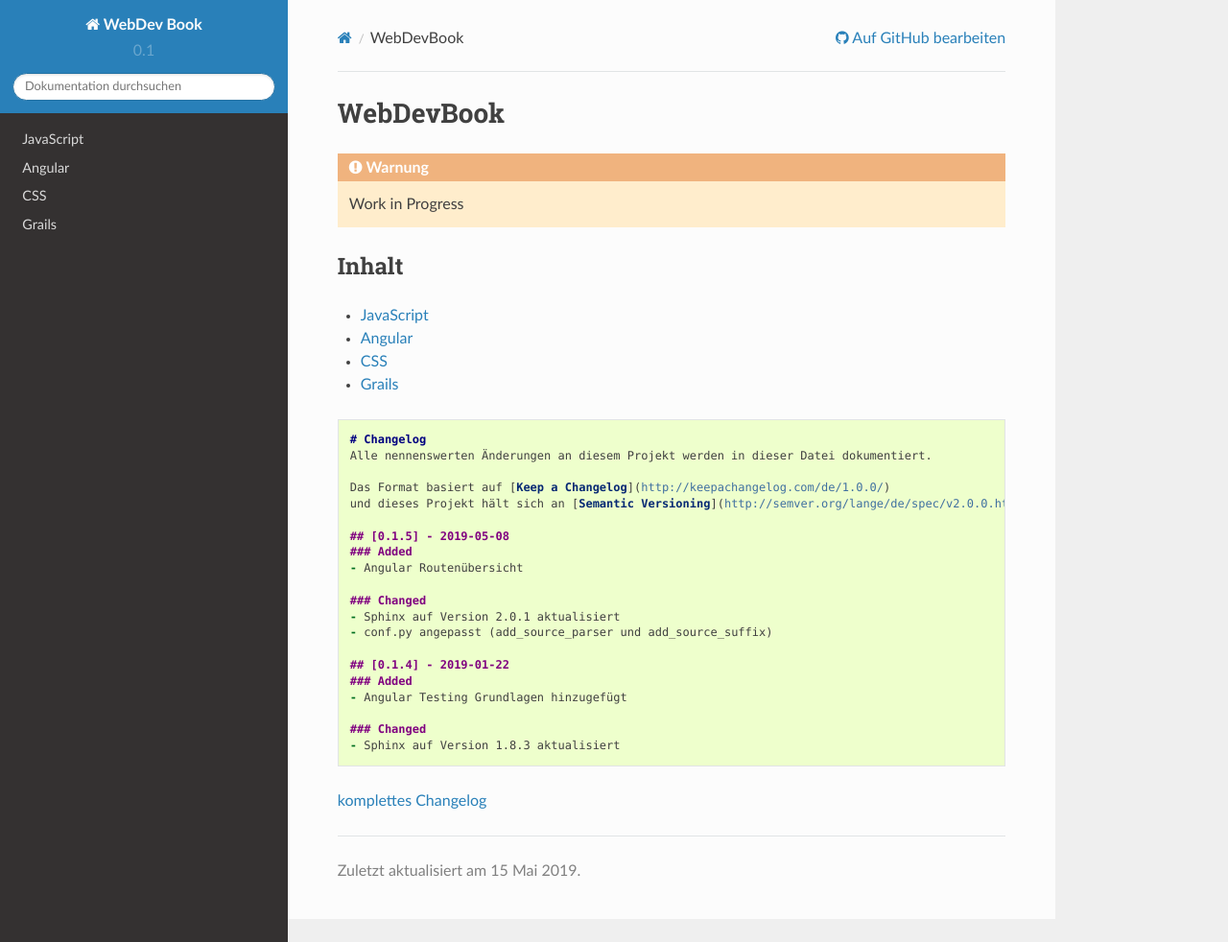
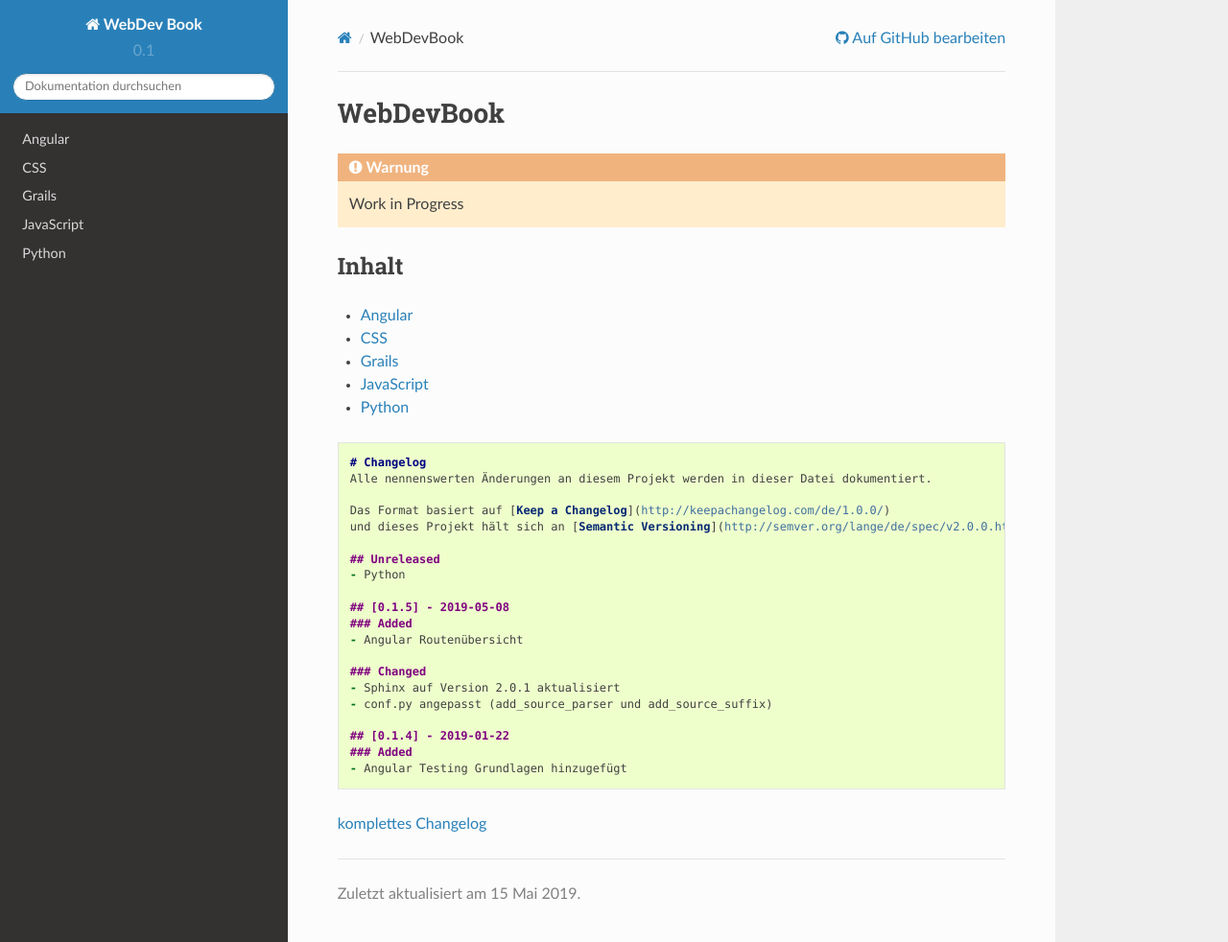
Before and after one commit to scholchr/webdevbook, a Sphinx documentation site: the page built from source/index.md, in a window 1280 px wide and 982 px high. Shown: the whole window at 96% size. Built offline with Sphinx 7.4.7 and the Read the Docs theme 2.0.0, drawn with Linux system fonts in a browser that asks for light colours; some of the changed lines change nothing that is shown.

Commit message:
(vorläufiges) Python-Kapitel hinzugefügt

````diff
--- a/changelog.md
+++ b/changelog.md
@@ -3,6 +3,9 @@
 
 Das Format basiert auf [Keep a Changelog](http://keepachangelog.com/de/1.0.0/)
 und dieses Projekt hält sich an [Semantic Versioning](http://semver.org/lange/de/spec/v2.0.0.html).
+
+## Unreleased
+- Python
 
 ## [0.1.5] - 2019-05-08
 ### Added
--- a/source/index.md
+++ b/source/index.md
@@ -11,10 +11,11 @@
 Inhalt
 ------
 
-* [JavaScript](javascript.md)
 * [Angular](angular.md)
 * [CSS](css.md)
 * [Grails](grails.md)
+* [JavaScript](javascript.md)
+* [Python](python.md)
 
 
 <!-- Table Beispiel:
--- /dev/null
+++ b/source/python.md
@@ -0,0 +1,44 @@
+```eval_rst
+:github_url: https://github.com/scholchr/webdevbook/tree/master/source/python.md
+```
+
+# Python
+
+## [VirtualEnvWrapper](https://github.com/davidmarble/virtualenvwrapper-win)
+
+* Make sure `C:\Python3x\Scripts` is in your $PATH
+* `pip install virtualenvwrapper-win`
+* Commands:
+    * `mkvirtualenv`
+    * `lsvirtualenv`
+    * `rmvirtualenv`
+    * `workon`
+    * `deactivate`
+
+## pip
+
+* `pip install -r requirements.txt`
+* `pip freeze > requirements.txt`
+* `pip list --outdated --format=freeze`
+
+## pip-upgrade
+
+* `pip install pip-upgrader`
+* `pip-upgrade`
+
+
+## [f-strings](https://www.python.org/dev/peps/pep-0498/) (3.6+)
+
+Anstatt `format`:
+```python
+user = "Jane Doe"
+action = "buy"
+log_message = f'User {user} has logged in and did an action {action}.'
+print(log_message)
+# User Jane Doe has logged in and did an action buy.
+```
+
+## [pathlib](https://docs.python.org/3/library/pathlib.html) (3.4+)
+
+* Anstatt `os.path`
+* [Why you should be using pathlib](https://treyhunner.com/2018/12/why-you-should-be-using-pathlib/)
````
